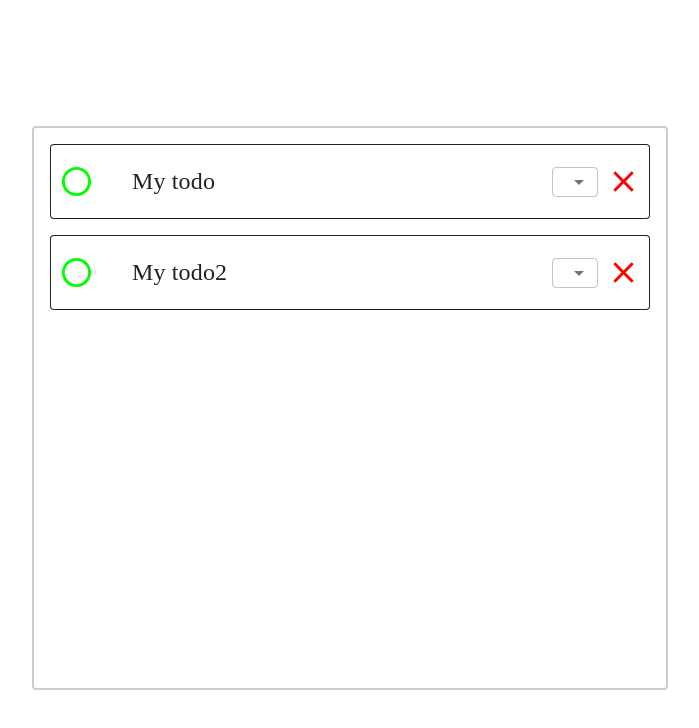
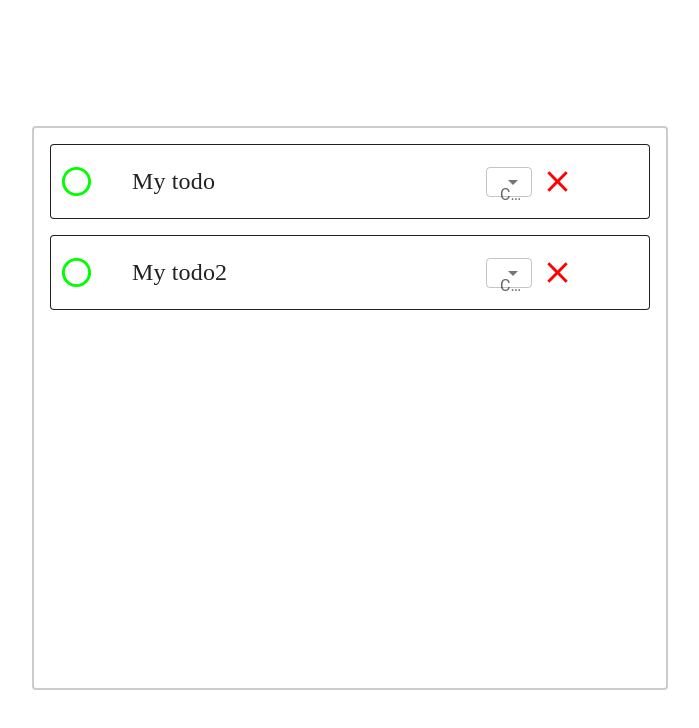
Before and after one commit to ar1elk/todo-list-client, a React (Create React App) app: page / in a window 1280 px wide. Shown: the top 728 px of the page, without its empty margins (290-989 px from the left). Built offline with nearby package versions, Linux system fonts and the light colour scheme.

Commit message:
Add color label

```diff
--- a/src/components/todo.tsx
+++ b/src/components/todo.tsx
@@ -1,7 +1,7 @@
 import CircleOutlinedIcon from "@mui/icons-material/CircleOutlined";
 import ClearIcon from "@mui/icons-material/Clear";
 import TaskAltOutlinedIcon from "@mui/icons-material/TaskAltOutlined";
-import { MenuItem } from "@mui/material";
+import { FormControl, InputLabel, MenuItem } from "@mui/material";
 import { useDispatch } from "react-redux";
 import { Color, colors } from "../datasets/colors";
 import { TodoItem } from "../dto's/todoItem";
@@ -48,11 +48,14 @@ export function Todo({
           dispatch(todoTextUpdated({ id: id, text: e.target.value }))
         }
       ></TodoText>
+      <FormControl>
+        <InputLabel>Color</InputLabel>
         <ColorSelection
           labelId="color-select-label"
           id="color-select"
           value={color}
           label="Color"
+          MenuProps={{ PaperProps: { style: { maxHeight: "160px" } } }}
           onChange={(e) =>
             dispatch(todoColored({ id: id, color: e.target.value as Color }))
           }
@@ -63,6 +66,7 @@ export function Todo({
             </MenuItem>
           ))}
         </ColorSelection>
+      </FormControl>
       <RemoveTodoButton onClick={() => dispatch(todoRemoved(id))} value={color}>
         <ClearIcon fontSize="large" />
       </RemoveTodoButton>
```
Lines whose indentation alone changed are shown as unchanged.
